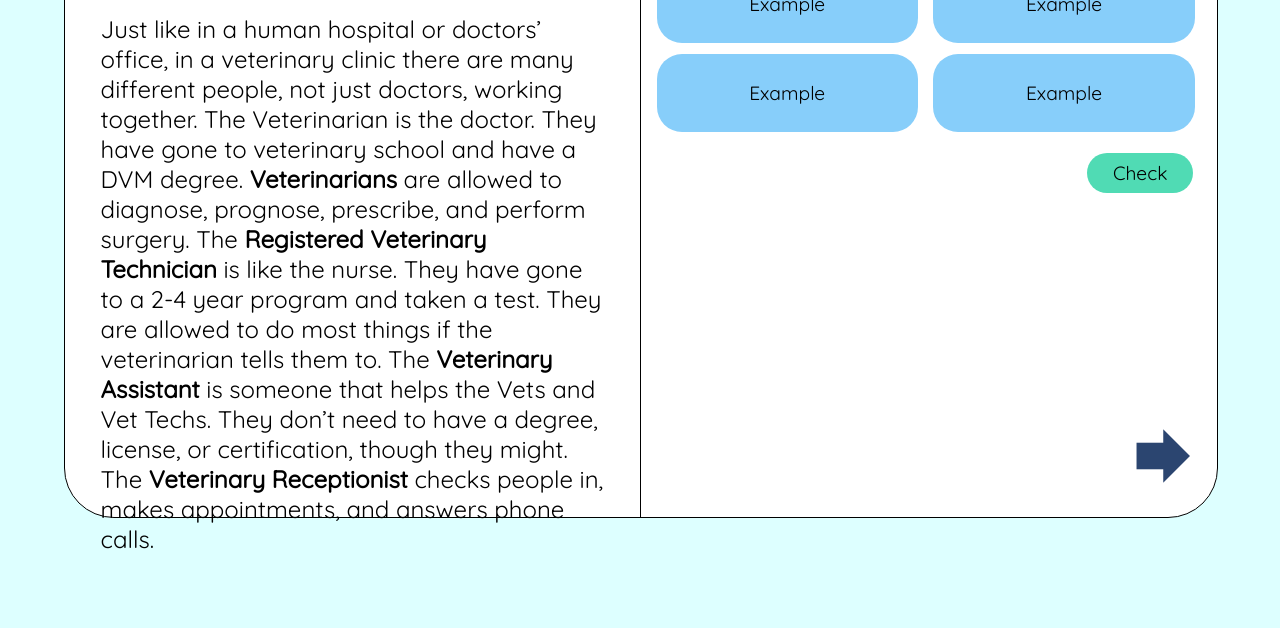
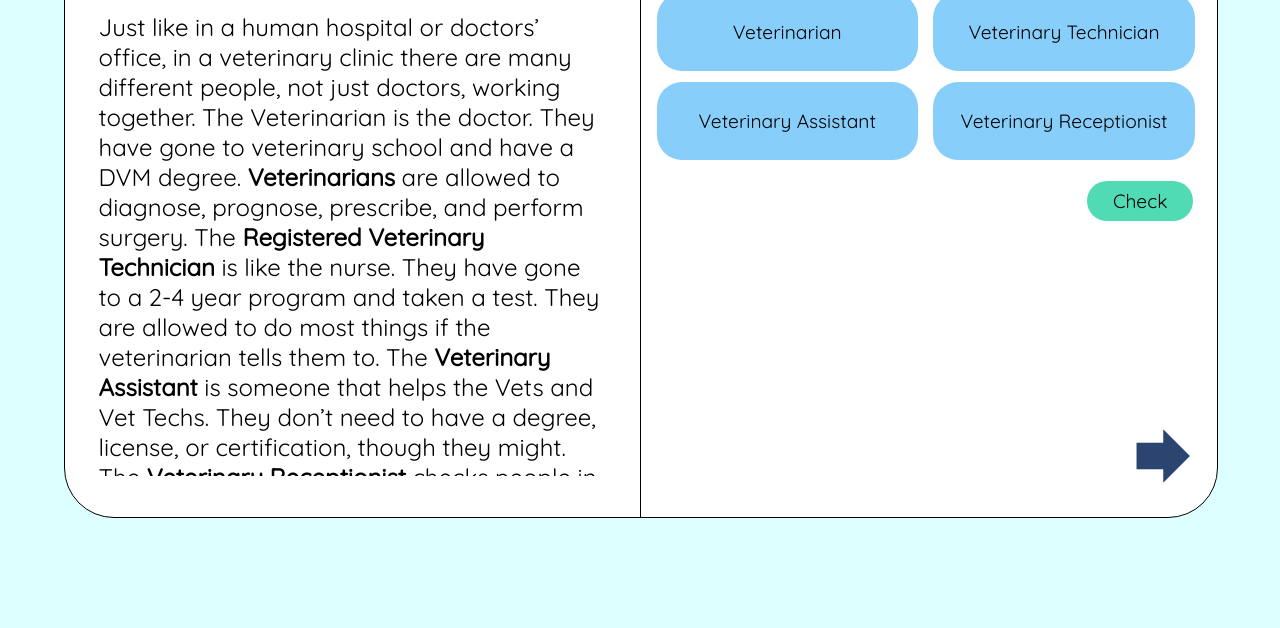
Before and after one commit to Shisket/Capstone, a plain HTML site: page dog/jobs.html in a window 1280 px wide. Shown: the part 262-890 px from the top of the page. After the commit the page ends 800 px from the top, so only its background shows below. Drawn offline with Linux system fonts and the light colour scheme; a web font is replaced by a local one.

Commit message:
OMG!!!
Finished the occupations page, figured out how to make a definition appear on hover for certain words (see blurb 1 on diseases)

```diff
--- a/dog/diseases-script.js
+++ b/dog/diseases-script.js
@@ -6,7 +6,7 @@ const Questions = [{
             { text: "Snake", isCorrect: true },
             { text: "Human", isCorrect: false }
         ],
-        blurb: "Rabies is a virus that is carried in the saliva of infected animals. Once an animal is bitten, it takes anywhere from three to twelve weeks for the virus to make its way through the nervous system into the brain and spinal cord. This is called the incubation period. Rabies can be prevented by a series of vaccines or can be treated during the incubation period by a series of shots. Once symptoms appear, the infected animal will likely die within a week. Symptoms include weakness, excessive drool, confusion, fear of water, aggression, and paralysis. Only mammals can get rabies.",
+        blurb: "Rabies is a virus that is carried in the saliva of infected animals. Once an animal is bitten, it takes anywhere from three to twelve weeks for the virus to make its way through the nervous system into the brain and spinal cord. This is called the <dfn title='the period of time between exposure and symptoms'>incubation period</dfn>. Rabies can be prevented by a series of vaccines or can be treated during the incubation period by a series of shots. Once symptoms appear, the infected animal will likely die within a week. Symptoms include weakness, excessive drool, confusion, fear of water, aggression, and paralysis. Only mammals can get rabies.",
         title: "Rabies"
 
     },
@@ -82,7 +82,7 @@ function iterate(id) {
     const blurb = document.getElementById("blurb");
 
     // Setting the blurb text
-    blurb.innerText = Questions[id].blurb;
+    blurb.innerHTML = Questions[id].blurb;
 
     // Getting the options
     const op1 = document.getElementById('op1');
--- a/dog/jobs-script.js
+++ b/dog/jobs-script.js
@@ -1,10 +1,10 @@
 const Questions = [{
   id: 0,
-  q: "Example",
-  a: [{ text: "Example", isCorrect: false },
-      { text: "Example", isCorrect: false },
-      { text: "Example", isCorrect: false },
-      { text: "Example", isCorrect: false }
+  q: "Who has to spend the most time studying in order to become their job?",
+  a: [{ text: "Veterinarian", isCorrect: true },
+      { text: "Veterinary Technician", isCorrect: false },
+      { text: "Veterinary Assistant", isCorrect: false },
+      { text: "Veterinary Receptionist", isCorrect: false }
   ],
   blurb: "Just like in a human hospital or doctors’ office, in a veterinary clinic there are many different people, not just doctors, working together. The Veterinarian is the doctor. They have gone to veterinary school and have a DVM degree. <b>Veterinarians</b> are allowed to diagnose, prognose, prescribe, and perform surgery. The <b>Registered Veterinary Technician</b> is like the nurse. They have gone to a 2-4 year program and taken a test. They are allowed to do most things if the veterinarian tells them to. The <b>Veterinary Assistant</b> is someone that helps the Vets and Vet Techs. They don’t need to have a degree, license, or certification, though they might. The <b>Veterinary Receptionist</b> checks people in, makes appointments, and answers phone calls.",
   title: "Different Jobs"
@@ -12,11 +12,11 @@ const Questions = [{
 },
 {
   id: 1,
-  q: "Example",
-  a: [{ text: "Example", isCorrect: false },
-      { text: "Example", isCorrect: false },
-      { text: "Example", isCorrect: false },
-      { text: "Example", isCorrect: false }
+  q: "Which kind of practice would be able to help a tiger?",
+  a: [{ text: "Small Animal", isCorrect: false },
+      { text: "Large Animal", isCorrect: false },
+      { text: "Wild Animal", isCorrect: true },
+      { text: "Mixed Animal", isCorrect: false }
   ],
   blurb: "There are also a lot of different fields that veterinarians can work in. Most of these involve working with different kinds of animals, but there are some that don’t. Veterinarians can work in Small Animal Practices, Large Animal Practices, Exotic Animal Practices, Veterinary Schools, Research Labs, and Wild Animal Practices.",
   title: "Different Fields"
@@ -24,11 +24,11 @@ const Questions = [{
 },
 {
   id: 2,
-  q: "Example",
-  a: [{ text: "Example", isCorrect: false },
-      { text: "Example", isCorrect: false },
-      { text: "Example", isCorrect: false },
-      { text: "Example", isCorrect: false }
+  q: "Which of the following animals would go to a Small Animal Practice?",
+  a: [{ text: "A snake", isCorrect: false },
+      { text: "A rhinoceros", isCorrect: false },
+      { text: "A chicken", isCorrect: false },
+      { text: "A rat", isCorrect: true }
   ],
   blurb: "Small Animal Practices, or Companion Animal Practices, are the vet clinics that most people think of first. These are the clinics where they care for small animals, which includes dogs, cats, rabbits, and rodents. Around half of all veterinarians in the USA work at Small Animal Practices.",
   title: "Small Animal Practice"
@@ -36,26 +36,38 @@ const Questions = [{
 },
 {
   id: 3,
-  q: "Example",
-  a: [{ text: "Example", isCorrect: false },
-      { text: "Example", isCorrect: false },
-      { text: "Example", isCorrect: false },
-      { text: "Example", isCorrect: false }
+  q: "Which animal would go to a Large Animal Practice?",
+  a: [{ text: "A turkey", isCorrect: false },
+      { text: "A dog", isCorrect: false },
+      { text: "A donkey", isCorrect: true },
+      { text: "A jaguar", isCorrect: false }
   ],
-  blurb: "Large Animal Practices are clinics that focus on farm animals, like horses, cows, sheep, goats, and pigs. There are more Large Animal vets in areas with more farming and ranching, because there are more animals there for them to work with. Some vets choose to work specifically with horses or with food animals",
+  blurb: "Large Animal Practices are clinics that focus on farm animals, like horses, cows, sheep, goats, and pigs. There are more Large Animal vets in areas with more farming and ranching, because there are more animals there for them to work with. Some vets choose to work specifically with horses or with food animals. Lots of Large Animal veterinarians are mobile, meaning they travel to the patients and help them at home.<br><br>There are also Mixed Animal Practices, which see both small and large animals.",
   title: "Large Animal Practices"
 
 },
 {
   id: 4,
-  q: "Example",
-  a: [{ text: "Example", isCorrect: false },
-      { text: "Example", isCorrect: false },
-      { text: "Example", isCorrect: false },
-      { text: "Example", isCorrect: false }
+  q: "What kind of practice would you most likely take a chameleon to?",
+  a: [{ text: "Wild Animal", isCorrect: false },
+      { text: "Exotic Animal", isCorrect: true },
+      { text: "Mixed Animal", isCorrect: false },
+      { text: "Small Animal", isCorrect: false }
   ],
-  blurb: "Example",
-  title: "Example"
+  blurb: "Exotic Animal Practices focus on pets that aren’t included in Small and Large Animal Practices, like birds, reptiles, and even hedgehogs.<br><br>Wild Animal Practices focus on wild animals. This includes basically anything that wasn’t part of the other types of practices. Places like zoos tend to have Wild Animal veterinary staff in order to take care of the animals. If you find an injured squirrel or raccoon, you would also bring it to a Wild Animal Practice.",
+  title: "Exotic and Wild Animal Practices"
+
+},
+{
+  id: 5,
+  q: "Is working in a practice the only choice for veterinarians?",
+  a: [{ text: "Yes", isCorrect: false },
+      { text: "Definitely", isCorrect: false },
+      { text: "No", isCorrect: true },
+      { text: "I'm not sure", isCorrect: false }
+  ],
+  blurb: "Veterinary staff that don’t want to work in a clinic or hospital can work in teaching or research. Veterinarians are important a Veterinary Schools because they can teach students how to do their job. They can become a professor and prepare students for working as a veterinarian. Veterinary Technicians can be part of teaching at programs for training new vet techs.<br><br>Vets and vet techs can also be part of Research Laboratories, where they could research diseases, develop medicines, and study animals.",
+  title: "Veterinary Schools and Research Labs"
 
 }
 ]
@@ -176,7 +188,7 @@ var id = 0;
 
 next.addEventListener("click", () => {
     start = false;
-    if (id < 2) {
+    if (id < 5) {
         id++;
         iterate(id);
         console.log(id);
--- a/style.css
+++ b/style.css
@@ -31,8 +31,7 @@ body{
 .homepage {
   height: 86vh;
   width: 100vw;
-  /*padding: 0 1vw;*/
-  border-bottom: #75482F 6vh solid;
+  border-bottom: #75482F 5.75vh solid;
 }
 
 .homebody {
@@ -44,8 +43,6 @@ body{
 
 .menu {
   font-size: 7vh;
-  /*position: absolute;*/
-  /*bottom: 5.5vh;*/
   text-align: center;
 }
 
@@ -89,6 +86,7 @@ li a:hover{
 
 .inner-panel{
   display: flex;
+  height: 86vh;
 }
 
 .info{
@@ -110,12 +108,17 @@ li a:hover{
 }
 
 .words{
-  margin: 10px;
+  margin: 1vh;
   padding: 1vh 2vw 5vh 2vw;
   width: 40vw;
   font-size: x-large;
   text-align: left;
   flex: 1;
+}
+
+p#blurb{
+  overflow: auto;
+  height: 58vh;
 }
 
 h1{
@@ -129,7 +132,7 @@ h1{
 }
 
 .question-container{
-    margin: 10px;
+    margin: 1vh;
     padding: 5vh 2vw;
     font-size: x-large;
     text-align: center;
@@ -231,12 +234,6 @@ button{
   transform: rotate(-90deg) translate(-4.5vw, -9.5vh);
 }
 
-/*#design1{
-  font-size: 5vh;
-  left: 3.5vw;
-  bottom: 18.25vh;
-}*/
-
 .pawprints::before {
   content: attr(data-text);
   position:absolute;
```
